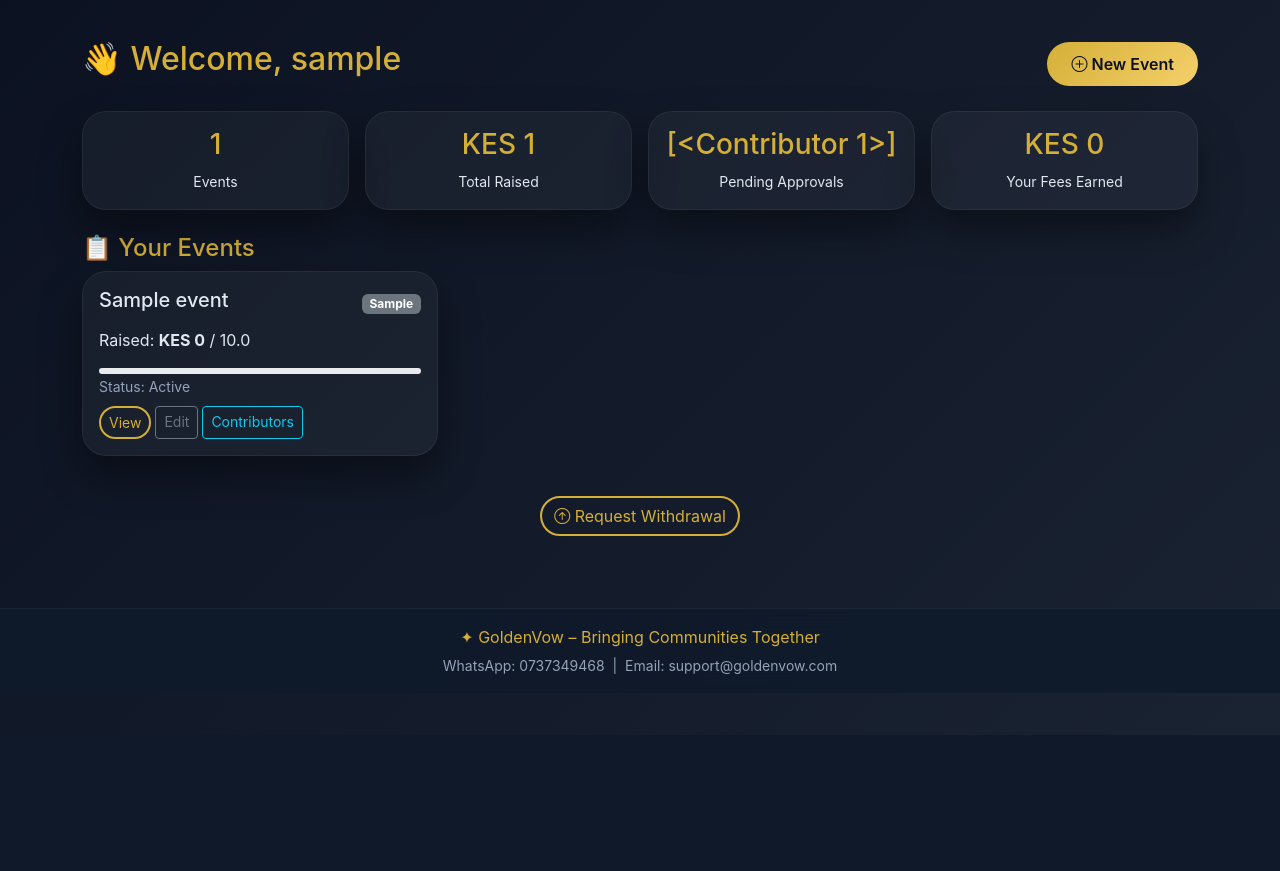
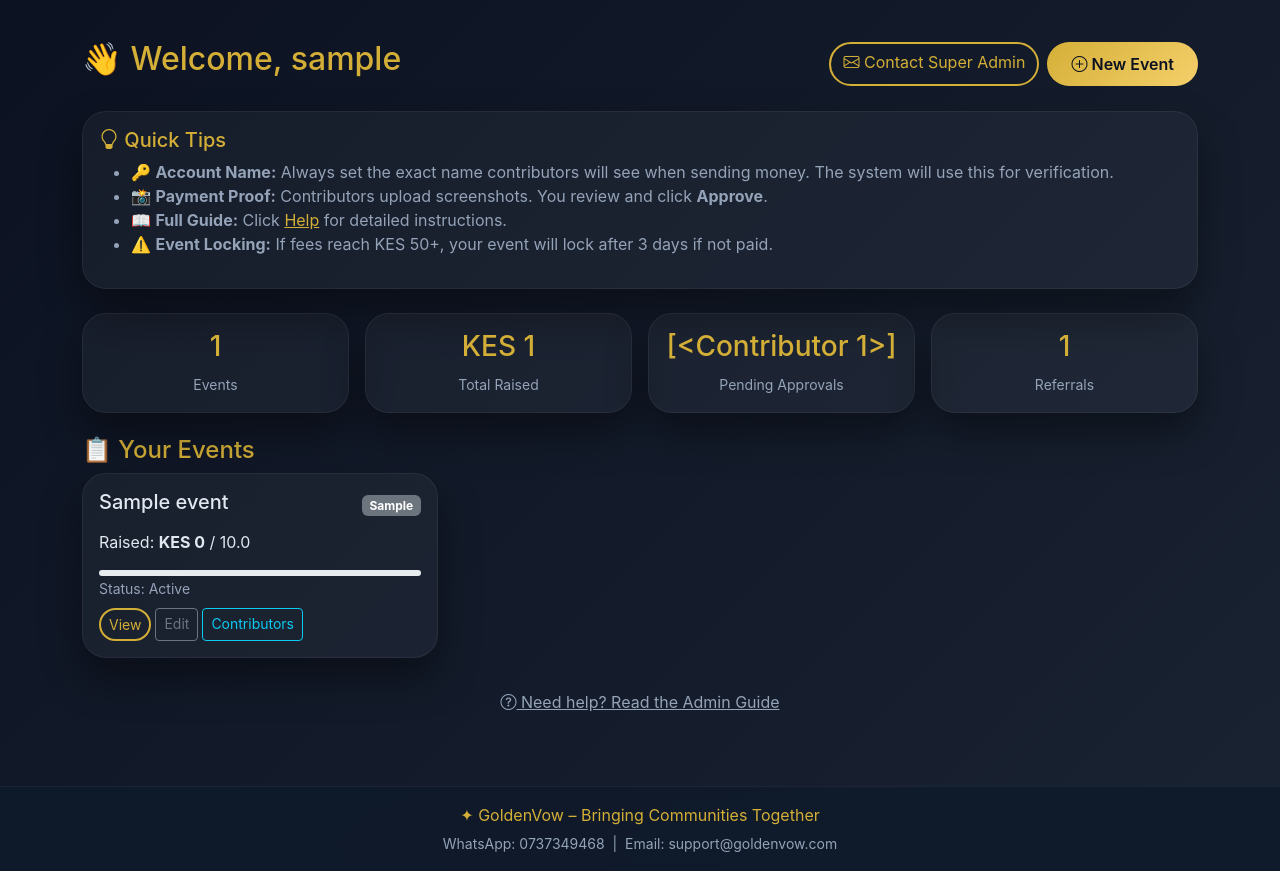
Before and after one commit to mafiayeng/goldenvow, a Flask app: template template/dashboard.html in a window 1280 px wide. Shown: the part 65-936 px from the top of the page. Before the commit the page ends 739 px from the top, so only its background shows below. Run offline with Flask 3, Linux system fonts and the light colour scheme; tables that the repository leaves empty hold one stand-in row (values such as "Sample post"); the template is opened without the code that fills it: values that come from a table or form of the project are taken from there, most other values are stand-ins (such as "Sample title", 1, 10 or a date in 2020); some libraries are stand-ins or nearby versions.

Commit message:
Update dashboard.html

```diff
--- a/template/dashboard.html
+++ b/template/dashboard.html
@@ -1,9 +1,27 @@
 {% extends "base.html" %}
 {% block title %}Dashboard{% endblock %}
 {% block content %}
-<div class="d-flex justify-content-between align-items-center mb-4">
+<div class="d-flex justify-content-between align-items-center mb-4 flex-wrap">
     <h2 class="golden-text">👋 Welcome, {{ admin.username }}</h2>
-    <a href="{{ url_for('create_event') }}" class="btn btn-gold"><i class="bi bi-plus-circle"></i> New Event</a>
+    <div class="d-flex gap-2">
+        <a href="{{ url_for('contact_super') }}" class="btn btn-outline-gold">
+            <i class="bi bi-envelope"></i> Contact Super Admin
+        </a>
+        <a href="{{ url_for('create_event') }}" class="btn btn-gold">
+            <i class="bi bi-plus-circle"></i> New Event
+        </a>
+    </div>
+</div>
+
+<!-- Quick Tips -->
+<div class="glass-card p-3 mb-4">
+    <h5 class="golden-text"><i class="bi bi-lightbulb"></i> Quick Tips</h5>
+    <ul class="text-muted-light">
+        <li>🔑 <strong>Account Name:</strong> Always set the exact name contributors will see when sending money. The system will use this for verification.</li>
+        <li>📸 <strong>Payment Proof:</strong> Contributors upload screenshots. You review and click <strong>Approve</strong>.</li>
+        <li>📖 <strong>Full Guide:</strong> Click <a href="{{ url_for('help_page') }}" class="golden-text">Help</a> for detailed instructions.</li>
+        <li>⚠️ <strong>Event Locking:</strong> If fees reach KES 50+, your event will lock after 3 days if not paid.</li>
+    </ul>
 </div>
 
 <!-- Stats Cards -->
@@ -11,25 +29,25 @@
     <div class="col-md-3 col-6">
         <div class="glass-card p-3 text-center">
             <h3 class="golden-text">{{ events.total }}</h3>
-            <small>Events</small>
+            <small class="text-muted-light">Events</small>
         </div>
     </div>
     <div class="col-md-3 col-6">
         <div class="glass-card p-3 text-center">
             <h3 class="golden-text">KES {{ total_raised|round(2)|int }}</h3>
-            <small>Total Raised</small>
+            <small class="text-muted-light">Total Raised</small>
         </div>
     </div>
     <div class="col-md-3 col-6">
         <div class="glass-card p-3 text-center">
             <h3 class="golden-text">{{ pending_contributions }}</h3>
-            <small>Pending Approvals</small>
+            <small class="text-muted-light">Pending Approvals</small>
         </div>
     </div>
     <div class="col-md-3 col-6">
         <div class="glass-card p-3 text-center">
-            <h3 class="golden-text">KES {{ get_admin_total_fees(admin.id)|round(2) }}</h3>
-            <small>Your Fees Earned</small>
+            <h3 class="golden-text">{{ admin.referral_count }}</h3>
+            <small class="text-muted-light">Referrals</small>
         </div>
     </div>
 </div>
@@ -49,6 +67,9 @@
                 <div class="progress-bar progress-bar-gold" style="width:{{ (get_event_total_contributions(event.id)/event.target_amount*100)|round(0) if event.target_amount>0 else 0 }}%;"></div>
             </div>
             <small class="text-muted-light">Status: {{ 'Active' if event.is_active and not event.disabled else 'Inactive/Locked' }}</small>
+            {% if event.account_name %}
+            <small class="d-block text-muted-light">Account: {{ event.account_name }}</small>
+            {% endif %}
             <div class="mt-2 d-flex flex-wrap gap-1">
                 <a href="{{ url_for('event_landing', token=event.token) }}" class="btn btn-sm btn-outline-gold">View</a>
                 <a href="{{ url_for('edit_event', token=event.token) }}" class="btn btn-sm btn-outline-secondary">Edit</a>
@@ -76,44 +97,7 @@
 </nav>
 {% endif %}
 
-<!-- Withdrawal Request Modal (quick link) -->
-<div class="mt-4 text-center">
-    <button class="btn btn-outline-gold" data-bs-toggle="modal" data-bs-target="#withdrawalModal">
-        <i class="bi bi-arrow-up-circle"></i> Request Withdrawal
-    </button>
-</div>
-
-<!-- Withdrawal Modal -->
-<div class="modal fade" id="withdrawalModal" tabindex="-1">
-    <div class="modal-dialog">
-        <div class="modal-content glass-card">
-            <div class="modal-header border-0">
-                <h5 class="modal-title golden-text">Request Withdrawal</h5>
-                <button type="button" class="btn-close" data-bs-dismiss="modal"></button>
-            </div>
-            <form method="POST" action="{{ url_for('request_withdrawal') }}">
-                <div class="modal-body">
-                    <div class="mb-3">
-                        <label class="form-label">Amount (KES)</label>
-                        <input type="number" name="amount" class="form-control bg-dark text-light" step="0.01" required>
-                    </div>
-                    <div class="mb-3">
-                        <label class="form-label">Phone Number</label>
-                        <input type="tel" name="phone" class="form-control bg-dark text-light" required>
-                    </div>
-                    <div class="mb-3">
-                        <label class="form-label">Method</label>
-                        <select name="method" class="form-select bg-dark text-light">
-                            <option value="mpesa">M-Pesa</option>
-                            <option value="bank">Bank Transfer</option>
-                        </select>
-                    </div>
-                </div>
-                <div class="modal-footer border-0">
-                    <button type="submit" class="btn btn-gold">Submit Request</button>
-                </div>
-            </form>
-        </div>
-    </div>
+<div class="mt-3 text-center">
+    <a href="{{ url_for('help_page') }}" class="text-muted-light"><i class="bi bi-question-circle"></i> Need help? Read the Admin Guide</a>
 </div>
 {% endblock %}
```
